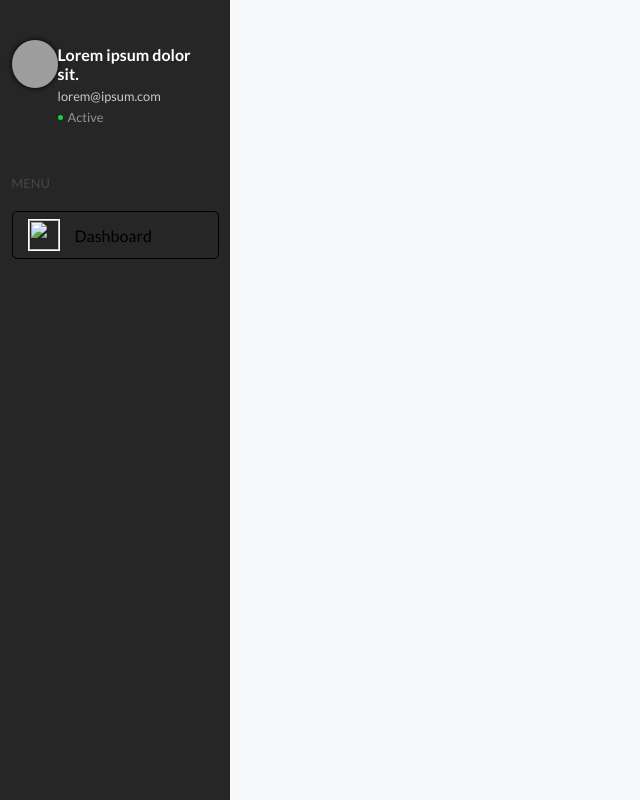
After one commit to Akwasi123/myz_pejay, a PHP site: page /view/userprofile/user-main.html in a window 1280 px wide. The commit adds this page. Shown: the whole page, without its empty margins (0-640 px from the left). Run offline with PHP 8.4, Linux system fonts and the light colour scheme; grey boxes are pictures that could not be loaded.

Commit message:
added icons

```diff
--- /dev/null
+++ b/view/userprofile/user-css/user.css
@@ -0,0 +1,189 @@
+* {
+  margin: 0;
+  padding: 0;
+  -webkit-box-sizing: border-box;
+          box-sizing: border-box;
+}
+
+html {
+  height: 100%;
+  scroll-behavior: smooth;
+}
+
+body {
+  height: 100%;
+  font-family: 'Lato', sans-serif;
+  background-color: #f8f9fa;
+  font-size: 16px;
+}
+
+.us_container {
+  height: 100%;
+  display: -webkit-box;
+  display: -ms-flexbox;
+  display: flex;
+  -webkit-box-align: center;
+      -ms-flex-align: center;
+          align-items: center;
+  -webkit-box-orient: horizontal;
+  -webkit-box-direction: normal;
+      -ms-flex-direction: row;
+          flex-direction: row;
+  -webkit-box-pack: start;
+      -ms-flex-pack: start;
+          justify-content: flex-start;
+}
+
+.us_container .sidebar {
+  width: 18%;
+  height: 100%;
+  background-color: #262626;
+  display: -webkit-box;
+  display: -ms-flexbox;
+  display: flex;
+  -webkit-box-align: center;
+      -ms-flex-align: center;
+          align-items: center;
+  -webkit-box-orient: vertical;
+  -webkit-box-direction: normal;
+      -ms-flex-direction: column;
+          flex-direction: column;
+  -webkit-box-pack: center;
+      -ms-flex-pack: center;
+          justify-content: center;
+}
+
+.us_container .sidebar .content {
+  width: 90%;
+  margin: auto;
+  height: 90%;
+}
+
+.us_container .sidebar .content .p_plaque {
+  display: -webkit-box;
+  display: -ms-flexbox;
+  display: flex;
+  -webkit-box-align: center;
+      -ms-flex-align: center;
+          align-items: center;
+  -webkit-box-orient: horizontal;
+  -webkit-box-direction: normal;
+      -ms-flex-direction: row;
+          flex-direction: row;
+  -webkit-box-pack: justify;
+      -ms-flex-pack: justify;
+          justify-content: space-between;
+  -webkit-box-align: start;
+      -ms-flex-align: start;
+          align-items: flex-start;
+  width: 95%;
+  color: white;
+  margin: 0 0 50px 0;
+}
+
+.us_container .sidebar .content .p_plaque .pp {
+  width: 3em;
+  height: 3em;
+  border-radius: 50%;
+  -webkit-box-shadow: 0px 0px 5px #000;
+          box-shadow: 0px 0px 5px #000;
+}
+
+.us_container .sidebar .content .p_plaque .pp img {
+  width: 100%;
+  height: 100%;
+  border-radius: 50%;
+  -o-object-fit: cover;
+     object-fit: cover;
+}
+
+.us_container .sidebar .content .p_plaque .details h4 {
+  margin: 5px 0 5px 0;
+}
+
+.us_container .sidebar .content .p_plaque .details .email {
+  font-size: 0.8rem;
+  margin: 5px 0;
+  color: rgba(255, 255, 255, 0.753);
+}
+
+.us_container .sidebar .content .p_plaque .details .status {
+  display: -webkit-box;
+  display: -ms-flexbox;
+  display: flex;
+  -webkit-box-align: center;
+      -ms-flex-align: center;
+          align-items: center;
+  -webkit-box-orient: horizontal;
+  -webkit-box-direction: normal;
+      -ms-flex-direction: row;
+          flex-direction: row;
+  -webkit-box-pack: start;
+      -ms-flex-pack: start;
+          justify-content: flex-start;
+}
+
+.us_container .sidebar .content .p_plaque .details .status span {
+  display: block;
+  width: 5px;
+  height: 5px;
+  border-radius: 20px;
+  background-color: #08d64d;
+}
+
+.us_container .sidebar .content .p_plaque .details .status p {
+  margin: 0 5px;
+  font-size: 0.8rem;
+  opacity: 0.5;
+}
+
+.us_container .sidebar .content .sm {
+  color: #494949ea;
+  text-transform: uppercase;
+  font-size: 0.8rem;
+}
+
+.us_container .sidebar .content .menuItems {
+  margin: 20px 0;
+}
+
+.us_container .sidebar .content .menuItems .menuItem {
+  width: 100%;
+  height: 3em;
+  padding: 20px 0;
+  border-radius: 5px;
+  border: 1px solid black;
+  display: -webkit-box;
+  display: -ms-flexbox;
+  display: flex;
+  -webkit-box-align: center;
+      -ms-flex-align: center;
+          align-items: center;
+  -webkit-box-orient: horizontal;
+  -webkit-box-direction: normal;
+      -ms-flex-direction: row;
+          flex-direction: row;
+  -webkit-box-pack: start;
+      -ms-flex-pack: start;
+          justify-content: flex-start;
+}
+
+.us_container .sidebar .content .menuItems .menuItem .icon {
+  border: 1px solid white;
+  height: 2em;
+  width: 2em;
+  margin: 0 15px;
+}
+
+.us_container .sidebar .content .menuItems .menuItem .icon img {
+  width: 100%;
+  height: 100%;
+  -o-object-fit: cover;
+     object-fit: cover;
+}
+
+.us_container .side-content {
+  width: 82%;
+  height: 100%;
+}
+/*# sourceMappingURL=user.css.map */
--- /dev/null
+++ b/view/userprofile/user-css/user.scss
@@ -0,0 +1,133 @@
+// user profile css
+// import statements
+@import '../../../css/mixins';
+
+*{
+    margin: 0;
+    padding: 0;
+    box-sizing: border-box;
+}
+
+html{
+    height: 100%;
+    scroll-behavior: smooth;
+}
+
+body{
+    height: 100%;
+    font-family: 'Lato', sans-serif;
+    background-color: #f8f9fa;
+    font-size: 16px;
+}
+
+
+.us_container{
+    // border: 2px solid red;
+    height: 100%;
+    @include flexSB(row, flex-start);
+
+    .sidebar{
+        width: 18%;
+        height: 100%;
+        // border: 1px solid green;
+        background-color: #262626;
+        @include flexSB(column, center);
+
+        .content{
+            @include content();
+            height: 90%;
+
+            .p_plaque{
+                // border: 1px solid white;
+                @include flexSB();
+                align-items: flex-start;
+                width: 95%;
+                color: white;
+                margin: 0 0 50px 0;
+
+                .pp{
+                    // border: 1px solid green;
+                    width: 3em;
+                    height: 3em;
+                    border-radius: 50%;
+                    box-shadow: 0px 0px 5px #000;
+
+                    img{
+                        width: 100%;
+                        height: 100%;
+                        border-radius: 50%;
+                        object-fit: cover;
+                    }
+                }
+
+                .details{
+                    h4{
+                        margin: 5px 0 5px 0;
+                    }
+
+                    .email{
+                        font-size: 0.8rem;
+                        margin: 5px 0;
+                        color: rgba(255, 255, 255, 0.753);
+
+                    }
+
+                    .status{
+                        @include flexSB(row, flex-start);
+                        span{
+                            display: block;
+                            width: 5px;
+                            height: 5px;
+                            border-radius: 20px;
+                            background-color: rgb(8, 214, 77);
+                        }
+
+                        p{
+                            margin: 0 5px;
+                            font-size: 0.8rem;
+                            opacity: 0.5;
+                        }
+                    }
+                }
+            }
+
+            .sm{
+                color: #494949ea;
+                text-transform: uppercase;
+                font-size: 0.8rem;
+            }
+
+            .menuItems{
+                margin: 20px 0;
+                .menuItem{
+                    width: 100%;
+                    height: 3em;
+                    padding: 20px 0;
+                    border-radius: 5px;
+                    border: 1px solid black;
+                    @include flexSB(row, flex-start);
+
+                    .icon{
+
+                        border: 1px solid white;
+                        height: 2em;
+                        width: 2em;
+                        margin: 0 15px;
+
+                        img{
+                            width: 100%;
+                            height: 100%;
+                            object-fit: cover;
+                        }
+                    }
+                }
+            }
+        }
+    }
+
+    .side-content{
+        width: 82%;
+        height: 100%;
+        // border: 1px solid blue;
+    }
+}
--- /dev/null
+++ b/view/userprofile/user-main.html
@@ -0,0 +1,48 @@
+<!DOCTYPE html>
+<html lang="en">
+<head>
+    <meta charset="UTF-8">
+    <meta http-equiv="X-UA-Compatible" content="IE=edge">
+    <meta name="viewport" content="width=device-width, initial-scale=1.0">
+    <link rel="preconnect" href="https://fonts.googleapis.com">
+    <link rel="preconnect" href="https://fonts.gstatic.com" crossorigin>
+    <link href="https://fonts.googleapis.com/css2?family=Lato:wght@300;400;700;900&display=swap" rel="stylesheet">
+    <link rel="stylesheet" href="./user-css/user.css">
+    <title>User Profile | Dashboard</title>
+</head>
+<body>
+    <!-- user profile -->
+    <div class="us_container">
+        <div class="sidebar">
+            <div class="content">
+                <div class="p_plaque">
+                    <div class="pp">
+                        <img src="../../assets/backgrounds/katsiaryna-endruszkiewicz-BteCp6aq4GI-unsplash.jpg" alt="">
+                    </div>
+                    <div class="details">
+                        <h4>Lorem ipsum dolor sit.</h4>
+                        <p class="email">lorem@ipsum.com</p>
+                        <div class="status">
+                            <span></span><p>Active</p>
+                        </div>
+                    </div>
+                </div>
+                <!-- menu -->
+                <p class="sm">Menu</p>
+
+                <div class="menuItems">
+                    <div class="menuItem">
+                        <div class="icon">
+                            <img src="" alt="">
+                        </div>
+                        <p class="m_name">Dashboard</p>
+                    </div>
+                </div>
+            </div>
+        </div>
+        <div class="side-content">
+
+        </div>
+    </div>
+</body>
+</html>
```
Also changed, not shown: css/style.css (+3 -4 lines), css/style.scss (+5 -5 lines), assets/icons/bi_bookmark-heart-fill.svg (added), assets/icons/bx_bxs-dashboard.svg (added), assets/icons/clarity_avatar-solid.svg (added), assets/icons/clarity_settings-solid.svg (added), assets/icons/ic_baseline-reviews.svg (added), assets/icons/mdi_package.svg (added), assets/icons/simple-icons_springsecurity.svg (added), 4 other files.
